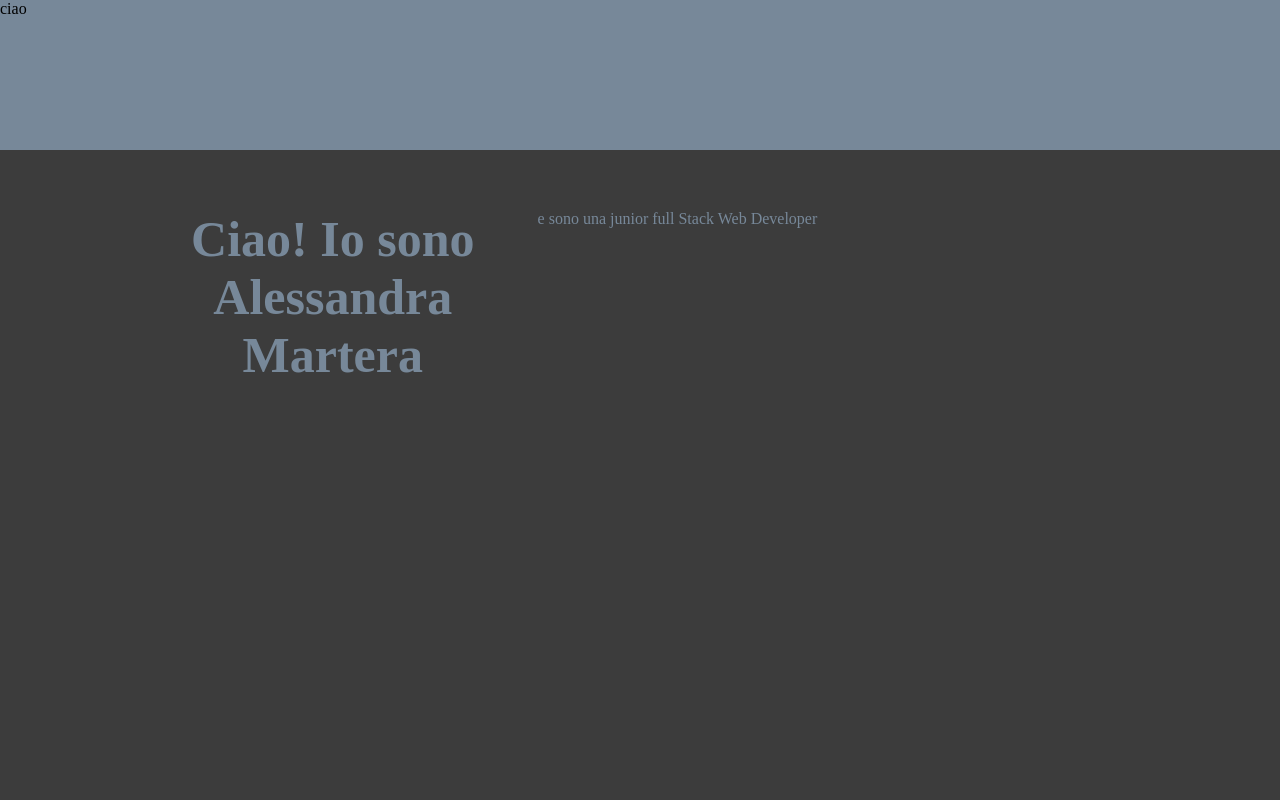
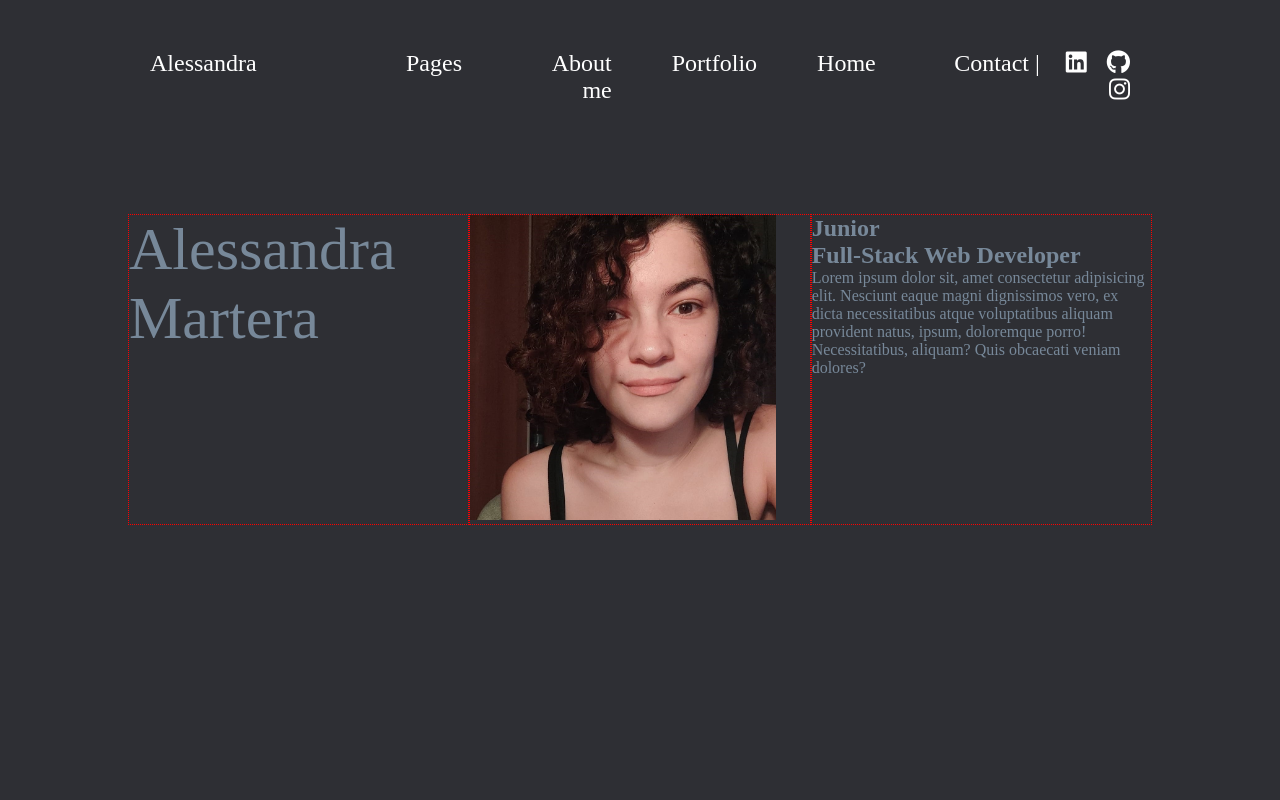
Before and after one commit to AlessandraMartera/portfolio_website, a Vue app: page / in a window 1280 px wide. Shown: the top 800 px of the page. Built offline with nearby package versions, Linux system fonts and the light colour scheme.

Commit message:
finish header and starting name in jumbotrone

```diff
--- a/src/components/AppHeader.vue
+++ b/src/components/AppHeader.vue
@@ -8,15 +8,134 @@ export default {
 
 <template>
   <header>
-    ciao
+
+    <!-- logo -->
+    <div>
+      Alessandra
+    </div>
+
+    <!-- nav list -->
+    <nav>
+      <ul>
+        <li><a href="">Home</a></li>
+        <li><a href="">Portfolio</a></li>
+        <li><a href="">About me</a></li>
+        <li><a href="">Pages</a></li>
+      </ul>
+
+      <!-- contact me -->
+      <div>
+        Contact |
+        <a href=""><i class="fa-brands fa-linkedin"></i></a>
+        <a href=""><i class="fa-brands fa-github"></i></a>
+        <a href=""><i class="fa-brands fa-instagram"></i></a>
+      </div>
+    </nav>
   </header>
+  <!-- jumbotrone -->
+  <div id="hero">
+    <div class="center_container">
+      <section>
+        <div id="name">
+          Alessandra <br>
+          Martera
+        </div>
+      </section>
+
+      <!-- img -->
+      <section>
+        <img src="foto.jpeg" alt="">
+      </section>
+
+      <!-- info about me -->
+      <section>
+        <h1>
+          Junior <br>
+          Full-Stack Web Developer
+        </h1>
+        <p>
+          Lorem ipsum dolor sit, amet consectetur adipisicing elit. Nesciunt eaque magni dignissimos vero, ex
+          dicta necessitatibus atque voluptatibus aliquam provident natus, ipsum, doloremque porro!
+          Necessitatibus, aliquam? Quis obcaecati veniam dolores?
+        </p>
+      </section>
+    </div>
+  </div>
 </template>
 
 <style lang="scss" scoped>
 @use "./../styles/general.scss" as *;
+@use "./../styles/partials/variables.scss" as *;
 
 header {
-  height: 150px;
-  background-color: #778899;
+  font-size: 24px;
+  color: #fff;
+  background-color: $background_dark;
+  padding: 50px 150px;
+  display: flex;
+  justify-content: space-between;
+
+  nav {
+    width: 80%;
+    text-align: end;
+    display: flex;
+    justify-content: flex-end;
+  }
+
+  a {
+    margin-left: 20px;
+  }
+
+  ul {
+    padding: 0 40px;
+    display: flex;
+    flex-direction: row-reverse;
+    justify-content: flex-start;
+    gap: 40px;
+  }
+}
+
+// Jumbo
+#hero {
+  color: #778899;
+  height: 100vh;
+  background-color: $background_dark;
+  padding: 60px 0;
+
+  .center_container {
+    width: 80%;
+    margin: 0 auto;
+    display: flex;
+
+    section {
+      min-width: calc(100%/3);
+
+      img {
+        width: 90%;
+        margin: 0 auto;
+      }
+    }
+  }
+
+  #name {
+    font-size: 60px;
+  }
+}
+
+
+// DEBUG
+// header {
+//   border: 1px #1eff00 dashed;
+
+//   div,
+//   nav,
+//   ul {
+//     border: 1px dashed yellow;
+//   }
+// }
+
+// DEBUG
+section {
+  border: red 1px dotted;
 }
 </style>
--- a/src/components/AppMain.vue
+++ b/src/components/AppMain.vue
@@ -8,67 +8,37 @@ export default {
 
 <template>
     <main>
-        <section class="get_start_today">
-            <div class="center_container">
-                <div class="name">
-                    <!-- <img src="getstarttoday/artist-quote-icon.png" alt="virgolette"> -->
-                    <h1>
-                        Ciao! Io sono Alessandra Martera
-                    </h1>
 
-                </div>
-                <!-- carousel with my title job -->
-                <div class="carousel">
-                    <div class="text">
-                        e sono una junior full Stack Web Developer
-                    </div>
-                </div>
-            </div>
-
-        </section>
     </main>
 </template>
 
 <style lang="scss" scoped>
 @use "./../styles/general.scss" as *;
+@use "./../styles/partials/variables.scss" as *;
 
 main {
-    color: #778899;
-    height: 100vh;
-    background-color: #3c3c3c;
-    padding: 60px 0;
-
-    .center_container {
-        width: 80%;
-        margin: 0 auto;
 
 
-    }
-}
+    // .name {
+    //     display: flex;
+    //     flex-direction: column;
+    //     justify-content: center;
+    //     align-items: center;
+    //     gap: 30px;
+    //     width: 40%;
+    //     text-align: center;
+
+    //     img {
+    //         width: 40px;
+    //     }
+
+    //     h1 {
+    //         font-size: 50px;
+    //     }
+    // }
+
+    // .text {}
 
 
-
-.center_container {
-    display: flex;
-
-    .name {
-        display: flex;
-        flex-direction: column;
-        justify-content: center;
-        align-items: center;
-        gap: 30px;
-        width: 40%;
-        text-align: center;
-
-        img {
-            width: 40px;
-        }
-
-        h1 {
-            font-size: 50px;
-        }
-    }
-
-    .text {}
 }
 </style>
--- a/src/styles/general.scss
+++ b/src/styles/general.scss
@@ -1,5 +1,20 @@
+@use "partials/variables.scss" as *;
 *{
     margin: 0;
     padding: 0;
     box-sizing: border-box;
 }
+
+ul{
+    list-style: none;
+}
+
+a,
+a:visited{
+    color: #fff;
+    text-decoration: none;
+}
+
+a:hover{
+    color: $highlighter;
+}
--- a/src/styles/partials/variables.scss
+++ b/src/styles/partials/variables.scss
@@ -0,0 +1,3 @@
+$highlighter: #db9e3b;
+
+$background_dark: #2e2f34;
```
